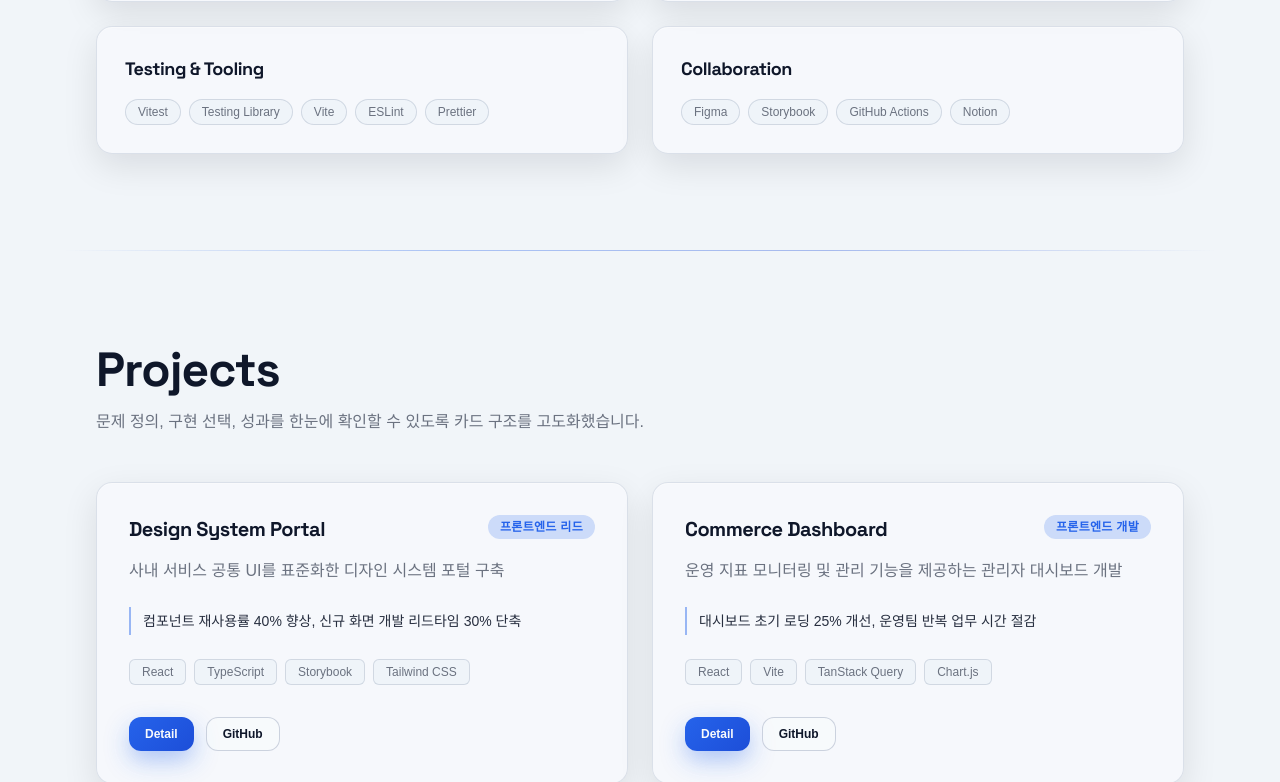
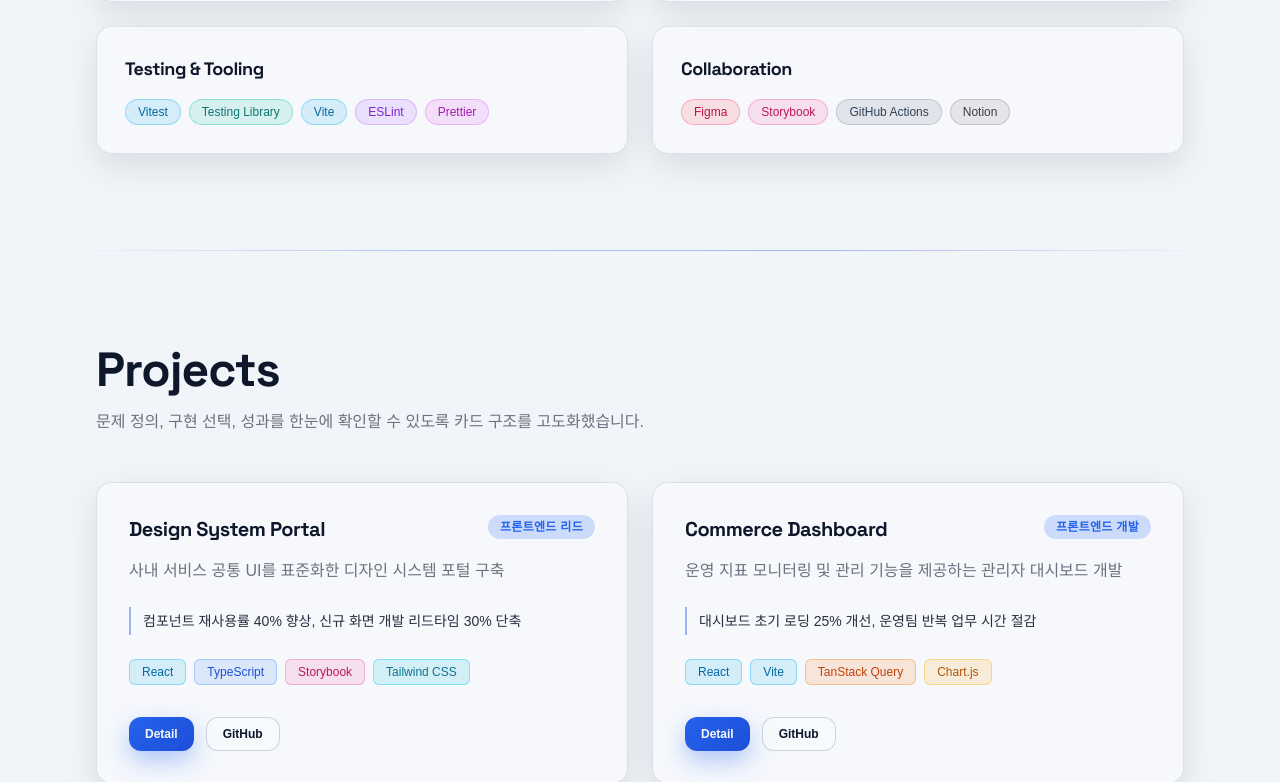
Before and after one commit to chan0e/react-portfolio, a React (Vite) app: page / in a window 1280 px wide. Shown: the part 1635-2417 px from the top of the page. Built offline with nearby package versions, Linux system fonts and the light colour scheme; a web font is replaced by a local one.

Commit message:
style: add technology-specific stack badge colors

```diff
--- a/src/components/cards/ProjectCard.tsx
+++ b/src/components/cards/ProjectCard.tsx
@@ -1,4 +1,5 @@
 import type { Project } from '../../types/portfolio';
+import { getTechBadgeTone } from '../../utils/techBadge';
 
 interface ProjectCardProps {
   project: Project;
@@ -20,7 +21,7 @@ export function ProjectCard({ project, onOpenDetail }: ProjectCardProps): JSX.El
       </p>
       <ul className="mt-6 flex flex-wrap gap-2">
         {project.stack.map((item) => (
-          <li key={item} className="chip rounded-md">
+          <li key={item} className={`chip rounded-md ${getTechBadgeTone(item)}`}>
             {item}
           </li>
         ))}
--- a/src/components/cards/SkillGroup.tsx
+++ b/src/components/cards/SkillGroup.tsx
@@ -1,4 +1,5 @@
 import type { SkillGroup as SkillGroupModel } from '../../types/portfolio';
+import { getTechBadgeTone } from '../../utils/techBadge';
 
 interface SkillGroupProps {
   group: SkillGroupModel;
@@ -10,7 +11,7 @@ export function SkillGroup({ group }: SkillGroupProps): JSX.Element {
       <h3 className="text-lg font-semibold tracking-tight text-text">{group.category}</h3>
       <ul className="mt-4 flex flex-wrap gap-2">
         {group.items.map((item) => (
-          <li key={item} className="chip">
+          <li key={item} className={`chip ${getTechBadgeTone(item)}`}>
             {item}
           </li>
         ))}
--- a/src/components/modals/ProjectDetailModal.tsx
+++ b/src/components/modals/ProjectDetailModal.tsx
@@ -1,6 +1,7 @@
 import { useEffect, useRef } from 'react';
 import { X } from 'lucide-react';
 import type { Project } from '../../types/portfolio';
+import { getTechBadgeTone } from '../../utils/techBadge';
 
 interface ProjectDetailModalProps {
   isOpen: boolean;
@@ -156,7 +157,7 @@ export function ProjectDetailModal({
           <p className="text-xs uppercase tracking-wide text-muted">Tech Stack</p>
           <ul className="mt-3 flex flex-wrap gap-2">
             {project.stack.map((tech) => (
-              <li key={tech} className="chip rounded-md">
+              <li key={tech} className={`chip rounded-md ${getTechBadgeTone(tech)}`}>
                 {tech}
               </li>
             ))}
--- /dev/null
+++ b/src/utils/techBadge.ts
@@ -0,0 +1,78 @@
+const techToneMap: Array<{ matcher: RegExp; tone: string }> = [
+  {
+    matcher: /spring|spring boot/i,
+    tone: 'border-emerald-400/45 bg-emerald-500/15 text-emerald-700 dark:border-emerald-400/50 dark:bg-emerald-500/20 dark:text-emerald-200',
+  },
+  {
+    matcher: /react|next\.?js|vite/i,
+    tone: 'border-sky-400/45 bg-sky-500/15 text-sky-700 dark:border-sky-400/50 dark:bg-sky-500/20 dark:text-sky-200',
+  },
+  {
+    matcher: /typescript|ts/i,
+    tone: 'border-blue-400/45 bg-blue-500/15 text-blue-700 dark:border-blue-400/50 dark:bg-blue-500/20 dark:text-blue-200',
+  },
+  {
+    matcher: /javascript|js/i,
+    tone: 'border-amber-400/45 bg-amber-500/15 text-amber-700 dark:border-amber-400/50 dark:bg-amber-500/20 dark:text-amber-200',
+  },
+  {
+    matcher: /node\.?js|node/i,
+    tone: 'border-lime-400/45 bg-lime-500/15 text-lime-700 dark:border-lime-400/50 dark:bg-lime-500/20 dark:text-lime-200',
+  },
+  {
+    matcher: /tailwind/i,
+    tone: 'border-cyan-400/45 bg-cyan-500/15 text-cyan-700 dark:border-cyan-400/50 dark:bg-cyan-500/20 dark:text-cyan-200',
+  },
+  {
+    matcher: /storybook/i,
+    tone: 'border-pink-400/45 bg-pink-500/15 text-pink-700 dark:border-pink-400/50 dark:bg-pink-500/20 dark:text-pink-200',
+  },
+  {
+    matcher: /tanstack query|react query/i,
+    tone: 'border-orange-400/45 bg-orange-500/15 text-orange-700 dark:border-orange-400/50 dark:bg-orange-500/20 dark:text-orange-200',
+  },
+  {
+    matcher: /zustand/i,
+    tone: 'border-violet-400/45 bg-violet-500/15 text-violet-700 dark:border-violet-400/50 dark:bg-violet-500/20 dark:text-violet-200',
+  },
+  {
+    matcher: /zod/i,
+    tone: 'border-indigo-400/45 bg-indigo-500/15 text-indigo-700 dark:border-indigo-400/50 dark:bg-indigo-500/20 dark:text-indigo-200',
+  },
+  {
+    matcher: /chart\.?js/i,
+    tone: 'border-rose-400/45 bg-rose-500/15 text-rose-700 dark:border-rose-400/50 dark:bg-rose-500/20 dark:text-rose-200',
+  },
+  {
+    matcher: /vitest|testing library/i,
+    tone: 'border-teal-400/45 bg-teal-500/15 text-teal-700 dark:border-teal-400/50 dark:bg-teal-500/20 dark:text-teal-200',
+  },
+  {
+    matcher: /eslint/i,
+    tone: 'border-purple-400/45 bg-purple-500/15 text-purple-700 dark:border-purple-400/50 dark:bg-purple-500/20 dark:text-purple-200',
+  },
+  {
+    matcher: /prettier/i,
+    tone: 'border-fuchsia-400/45 bg-fuchsia-500/15 text-fuchsia-700 dark:border-fuchsia-400/50 dark:bg-fuchsia-500/20 dark:text-fuchsia-200',
+  },
+  {
+    matcher: /figma/i,
+    tone: 'border-rose-400/45 bg-rose-500/15 text-rose-700 dark:border-rose-400/50 dark:bg-rose-500/20 dark:text-rose-200',
+  },
+  {
+    matcher: /github actions|github/i,
+    tone: 'border-slate-400/45 bg-slate-500/15 text-slate-700 dark:border-slate-400/50 dark:bg-slate-500/20 dark:text-slate-200',
+  },
+  {
+    matcher: /notion/i,
+    tone: 'border-zinc-400/45 bg-zinc-500/15 text-zinc-700 dark:border-zinc-400/50 dark:bg-zinc-500/20 dark:text-zinc-200',
+  },
+];
+
+export function getTechBadgeTone(tech: string): string {
+  const matched = techToneMap.find(({ matcher }) => matcher.test(tech));
+  return (
+    matched?.tone ??
+    'border-slate-400/45 bg-slate-500/15 text-slate-700 dark:border-slate-400/50 dark:bg-slate-500/20 dark:text-slate-200'
+  );
+}
```
